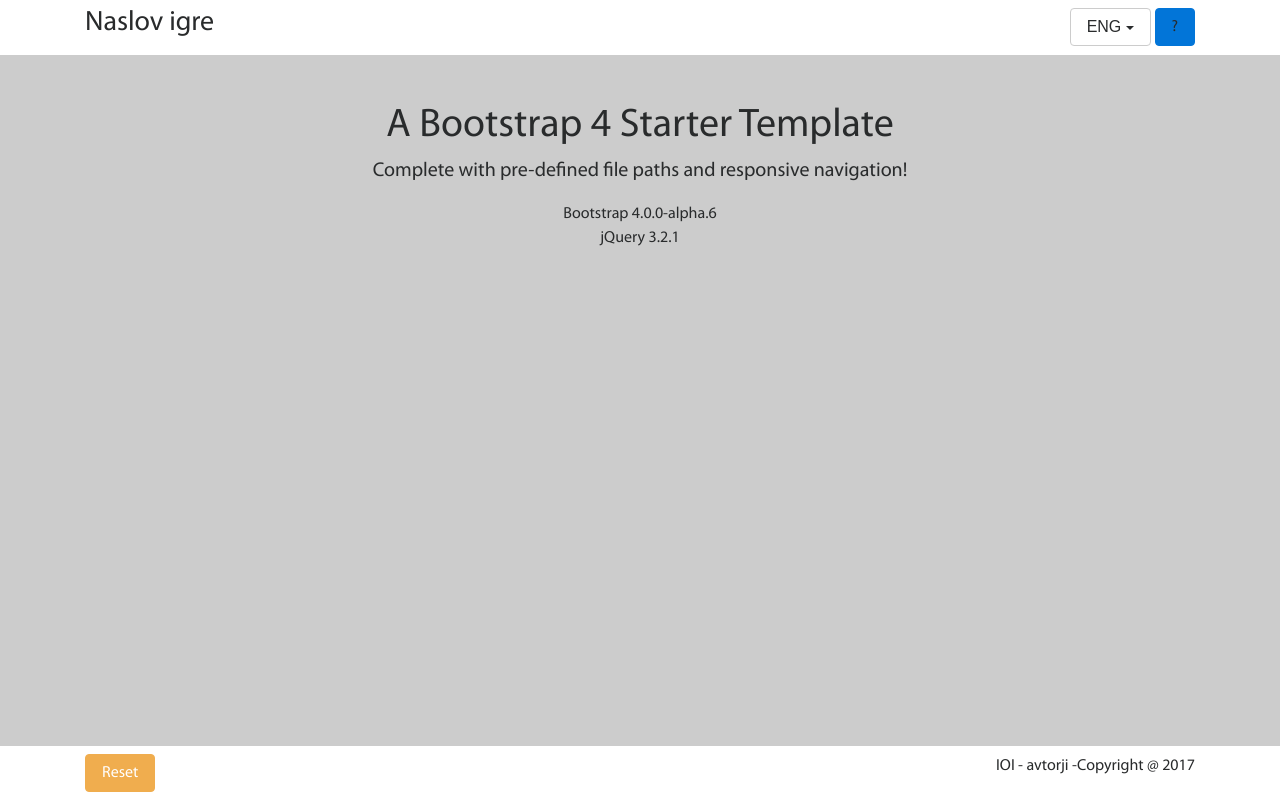
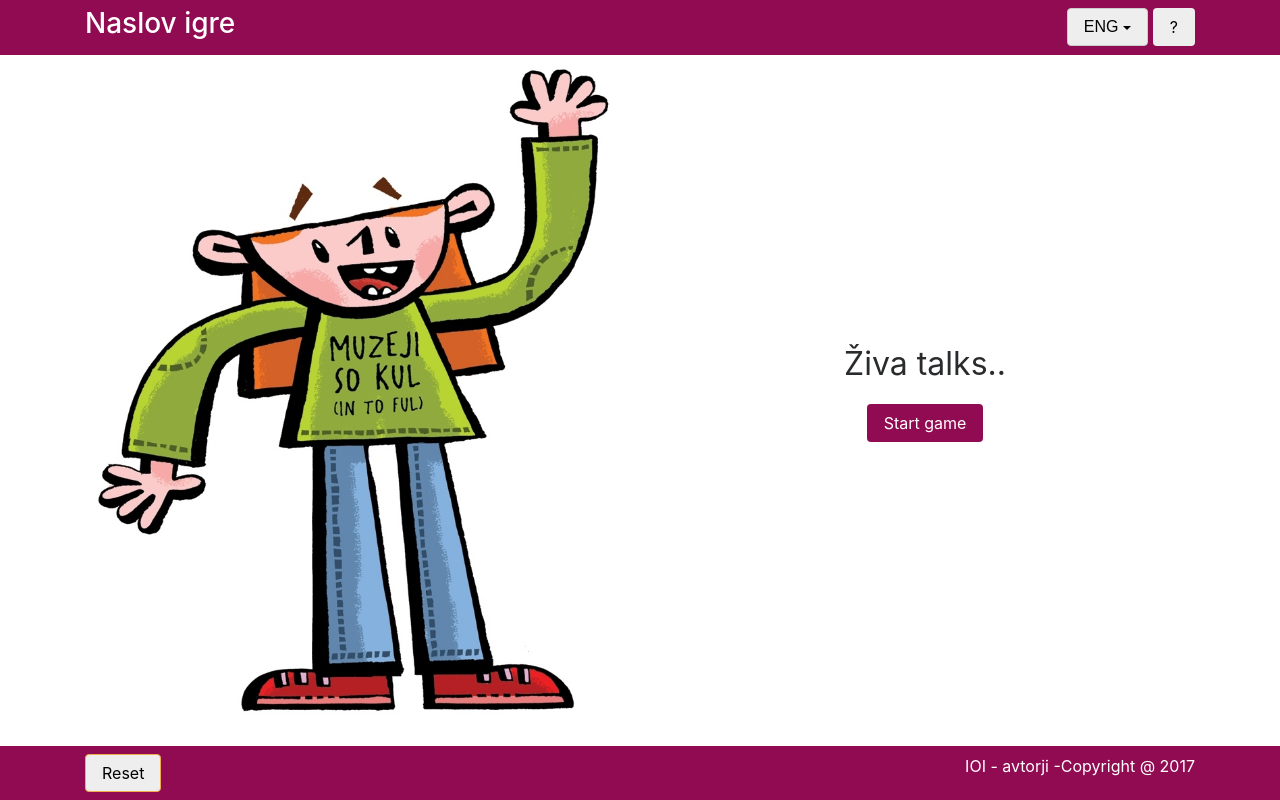
Before and after one commit to mvehar/ioi-boilerplate, a website: page index.html in a window 1280 px wide. Drawn offline with Linux system fonts and the light colour scheme.

Commit message:
Adding Ziva to first screen

```diff
--- a/index.html
+++ b/index.html
@@ -47,8 +47,7 @@
 						</div>
 					</div>
 
-
-					<a class="btn btn-primary" data-toggle="modal" data-target="#helpModal">
+					<a class="btn" data-toggle="modal" data-target="#helpModal">
 						?
 					</a>
 
@@ -58,20 +57,27 @@
 		<!-- Page Content -->
 		<div class="container">
 			<div class="row">
-				<div class="col-lg-12 text-center">
-					<h1 class="mt-5">A Bootstrap 4 Starter Template</h1>
-					<p class="lead">Complete with pre-defined file paths and responsive navigation!</p>
-					<ul class="list-unstyled">
-						<li>Bootstrap 4.0.0-alpha.6</li>
-						<li>jQuery 3.2.1</li>
-					</ul>
+				<div class="col-sm-6">
+					<img src="images/ziva.jpg" class="img-fluid" />
+				</div>
+				<div class="col-sm-6 align-self-center text-center lang lang-slo">
+					<p>Živa govori..</p>
+					<a href="start.html" class="btn">Začni igro</a>
+
+				</div>
+				<div class="col-sm-6 align-self-center text-center lang lang-en">
+					<p>Živa talks..</p>
+					<a href="start.html" class="btn">Start game</a>
+
+				</div>
 			</div>
 			</div>
 		</div>
 		<footer>
 			<nav class="navbar fixed-bottom navbar-inverse bg-inverse">
 				<div class="container text-right">
-					<a class="btn btn-warning float-left" href="">Reset</a>
+					<a class="btn btn-warning float-left" href=""> <span class="glyphicon glyphicon-refresh" aria-hidden="true"></span>
+				Reset</a>
 				IOI - avtorji -Copyright @ 2017
 			</div>
 		</nav>
--- a/style.css
+++ b/style.css
@@ -1,34 +1,40 @@
-
-@font-face {
-  font-family: 'MyriadPro-Regular';
-  src: url('font/MyriadPro-Regular.eot');
-  src: url('font/MyriadPro-Regular.woff2') format('woff2'),
-       url('font/MyriadPro-Regular.woff') format('woff'),
-       url('font/MyriadPro-Regular.ttf') format('truetype'),
-       url('font/MyriadPro-Regular.svg#MyriadPro-Regular') format('svg'),
-       url('font/MyriadPro-Regular.eot?#iefix') format('embedded-opentype');
-  font-weight: normal;
-  font-style: normal;
-}
 /**
 Theme colors
 */
 body {
-	background: #ccc;
+	background: #fff;
 }
 
 nav.bg-inverse {
-	background-color: #fff !important;
+	background-color: #910b52 !important;
 }
 
 .navbar-inverse .navbar-nav .nav-link {
-	color: #000;
+	color: #fff;
 }
+
+.navbar {
+	color: #fff;
+}
+
+.btn {
+	background-color: #910b52;
+	color: #fff;
+}
+
+p {
+	font-size: 2em;
+}
+
+.navbar .btn {
+	background: #eee;
+	color: #000 !important;
+}
+
 
 /** CSS*/
 body {
 	padding-top: 54px;
-	font-family: 'MyriadPro-Regular';
 }
 
 nav .dropdown {
@@ -59,3 +65,15 @@ nav .dropdown {
 .lang-slo nav .btn-slo {
 	font-weight: bold;
 }
+
+body .lang {
+	display: none;
+}
+
+body.lang-en .lang-en {
+	display: inline-block;
+}
+
+body.lang-slo .lang-slo {
+	display: inline-block;
+}
```
Also changed, not shown: images/ziva.jpg (added). Lines whose indentation alone changed are shown as unchanged.
